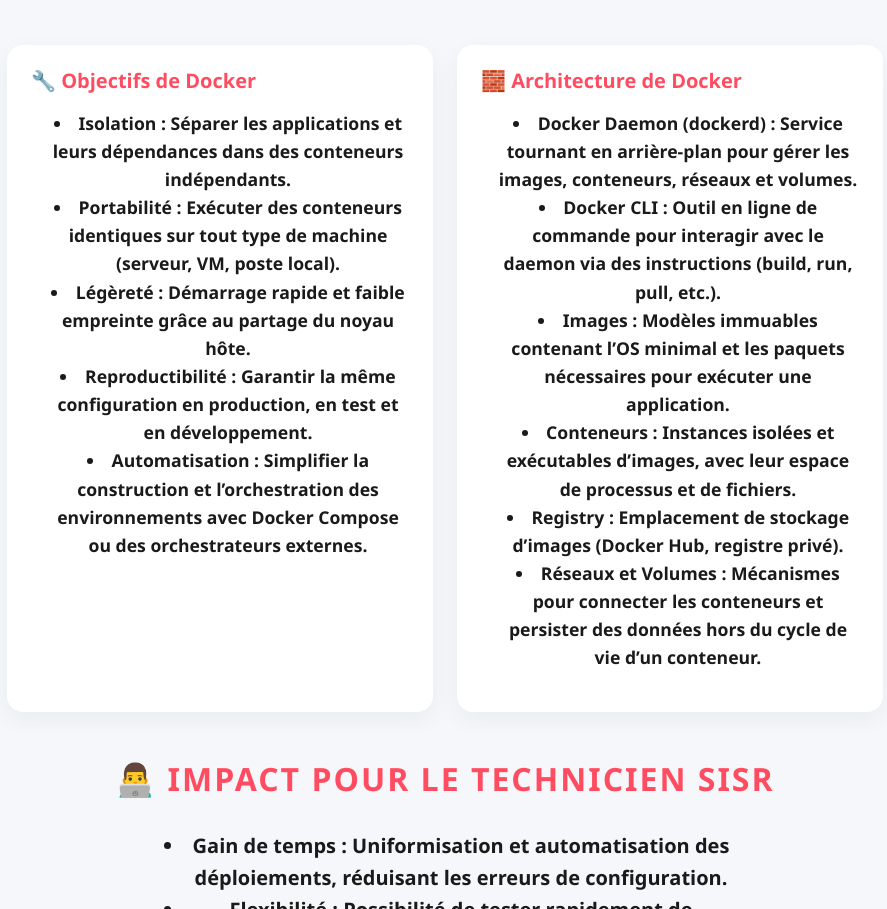
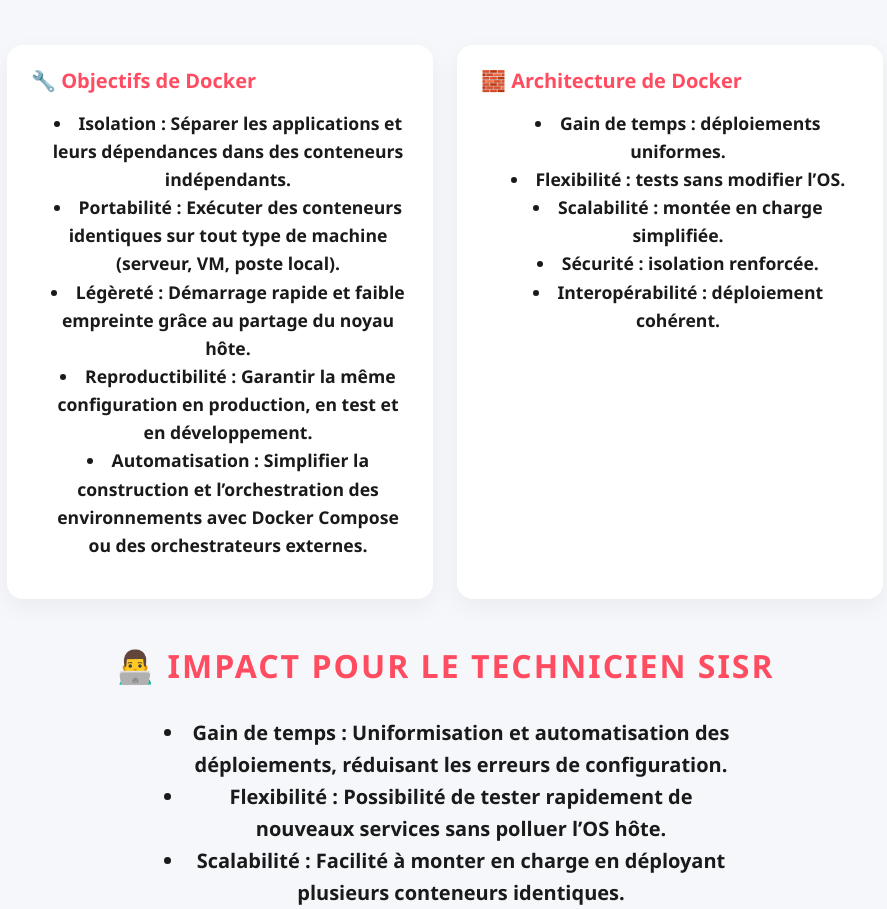
Before and after one commit to sdjbrl/portfolio, a plain HTML site: page veille.html in a window 1280 px wide. Shown: the part 1221-2130 px from the top of the page, without its empty margins (195-1082 px from the left). Drawn offline with nearby package versions, Linux system fonts and the light colour scheme.

Commit message:
Update veille.html

```diff
--- a/veille.html
+++ b/veille.html
@@ -84,12 +84,11 @@
       <div class="card p-4 h-100">
         <h5>🧱 Architecture de Docker</h5>
         <ul>
-          <li><strong>Docker Daemon (dockerd) :</strong> Service tournant en arrière-plan pour gérer les images, conteneurs, réseaux et volumes.</li>
-          <li><strong>Docker CLI :</strong> Outil en ligne de commande pour interagir avec le daemon via des instructions (build, run, pull, etc.).</li>
-          <li><strong>Images :</strong> Modèles immuables contenant l’OS minimal et les paquets nécessaires pour exécuter une application.</li>
-          <li><strong>Conteneurs :</strong> Instances isolées et exécutables d’images, avec leur espace de processus et de fichiers.</li>
-          <li><strong>Registry :</strong> Emplacement de stockage d’images (Docker Hub, registre privé).</li>
-          <li><strong>Réseaux et Volumes :</strong> Mécanismes pour connecter les conteneurs et persister des données hors du cycle de vie d’un conteneur.</li>
+        <li><strong>Gain de temps :</strong> déploiements uniformes.</li>
+        <li><strong>Flexibilité :</strong> tests sans modifier l’OS.</li>
+        <li><strong>Scalabilité :</strong> montée en charge simplifiée.</li>
+        <li><strong>Sécurité :</strong> isolation renforcée.</li>
+        <li><strong>Interopérabilité :</strong> déploiement cohérent.</li>
         </ul>
       </div>
     </div>
```
